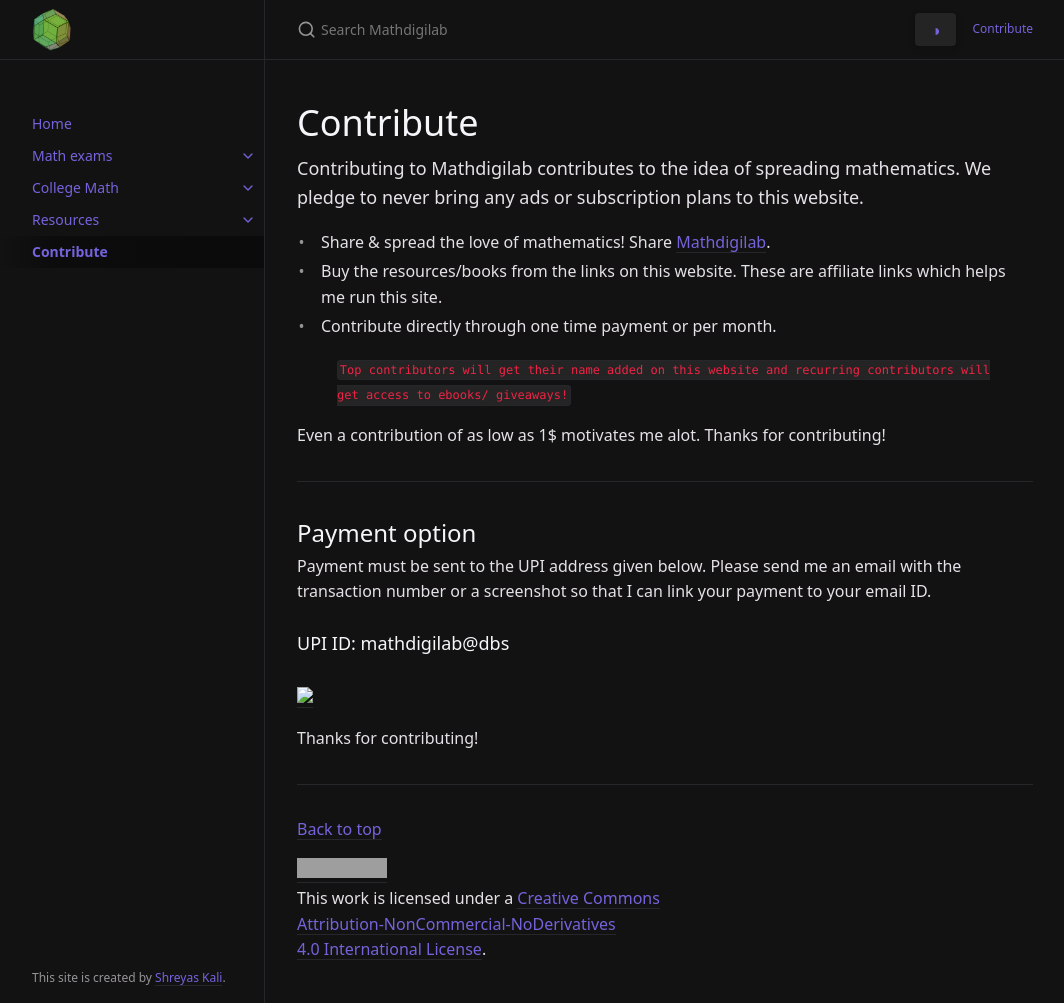
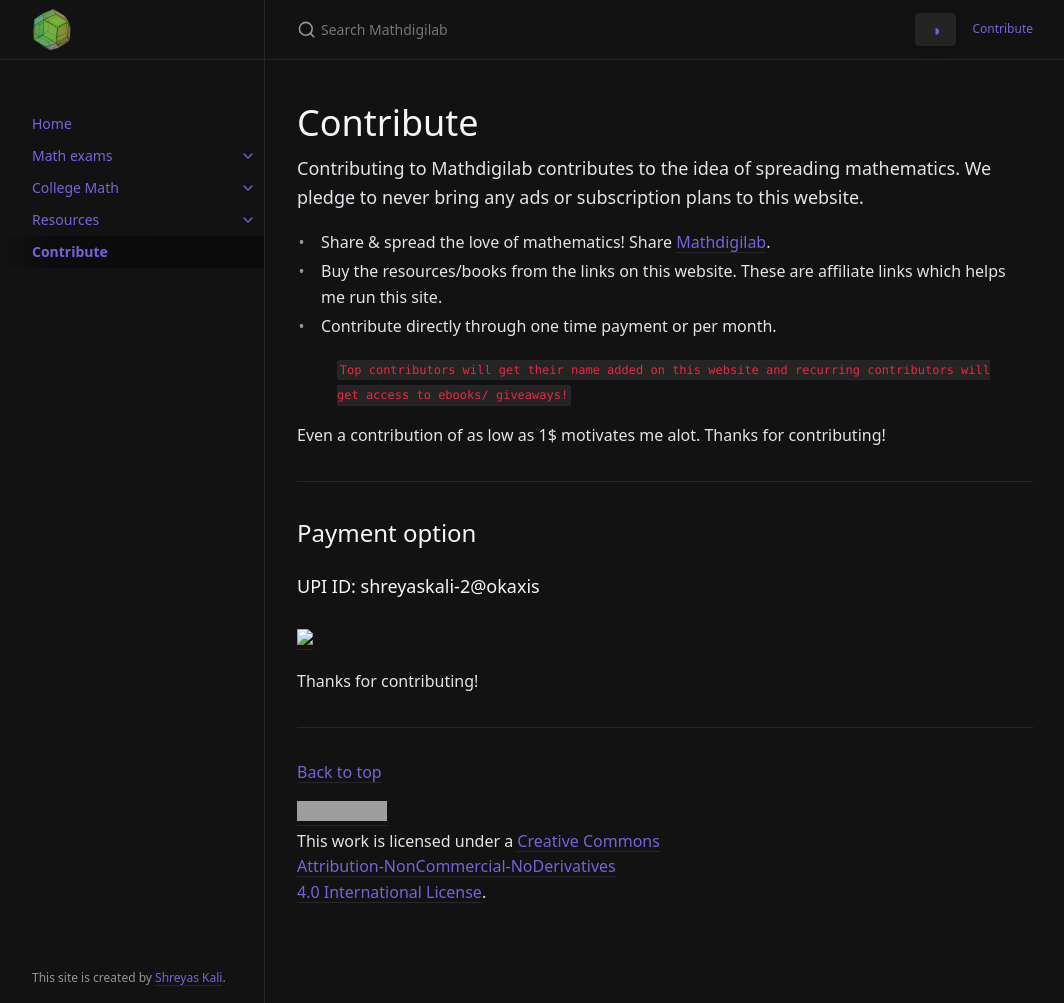
Before and after one commit to mathdigilab/mathdigilab.github.io, a Jekyll site: the page built from docs/Contribute.md, in a window 1280 px wide and 1003 px high. Shown: the whole window, without its empty margins (107-1171 px from the left). Built offline with Jekyll 4.4.1, drawn with Linux system fonts in a browser that asks for light colours; nearby versions of some CDN libraries; grey boxes are pictures that could not be loaded.

Commit message:
minor changes in contribution page

```diff
--- a/docs/Contribute.md
+++ b/docs/Contribute.md
@@ -23,8 +23,8 @@ Even a contribution of as low as 1$ motivates me alot. Thanks for contributing!
 ---
 
 ## Payment option
-Payment must be sent to the UPI address given below. Please send me an email with the transaction number or a screenshot so that I can link your payment to your email ID.
-### UPI ID: mathdigilab@dbs
+
+### UPI ID: shreyaskali-2@okaxis
 
 <br><a href="https://www.buymeacoffee.com/mathdigilab"><img src="https://img.buymeacoffee.com/button-api/?text=Buy me a coffee&emoji=&slug=mathdigilab&button_colour=7464dc&font_colour=ffffff&font_family=Comic&outline_colour=ffffff&coffee_colour=FFDD00" /></a>
 
```
Also changed, not shown: index.md (+1 -1 lines).
